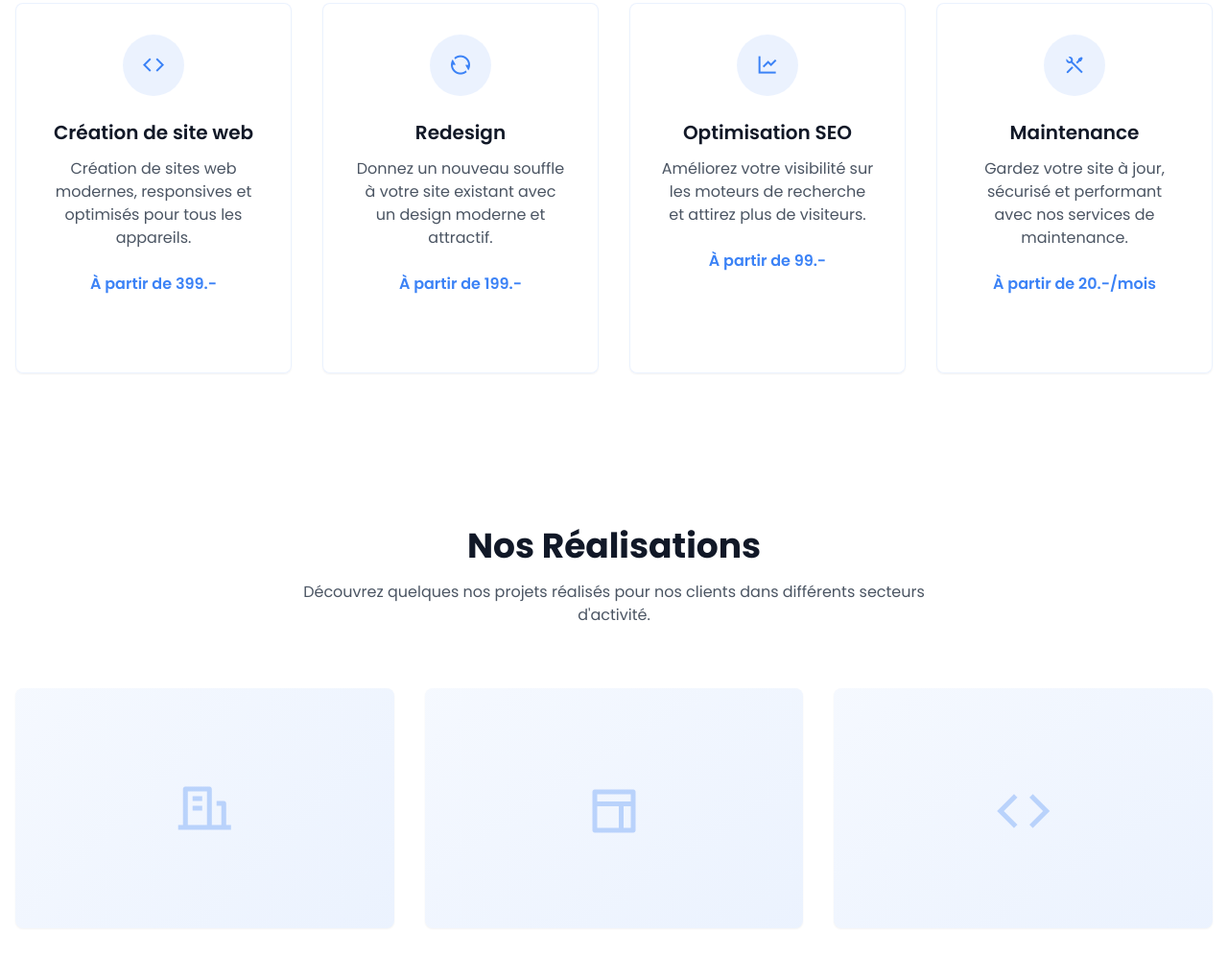
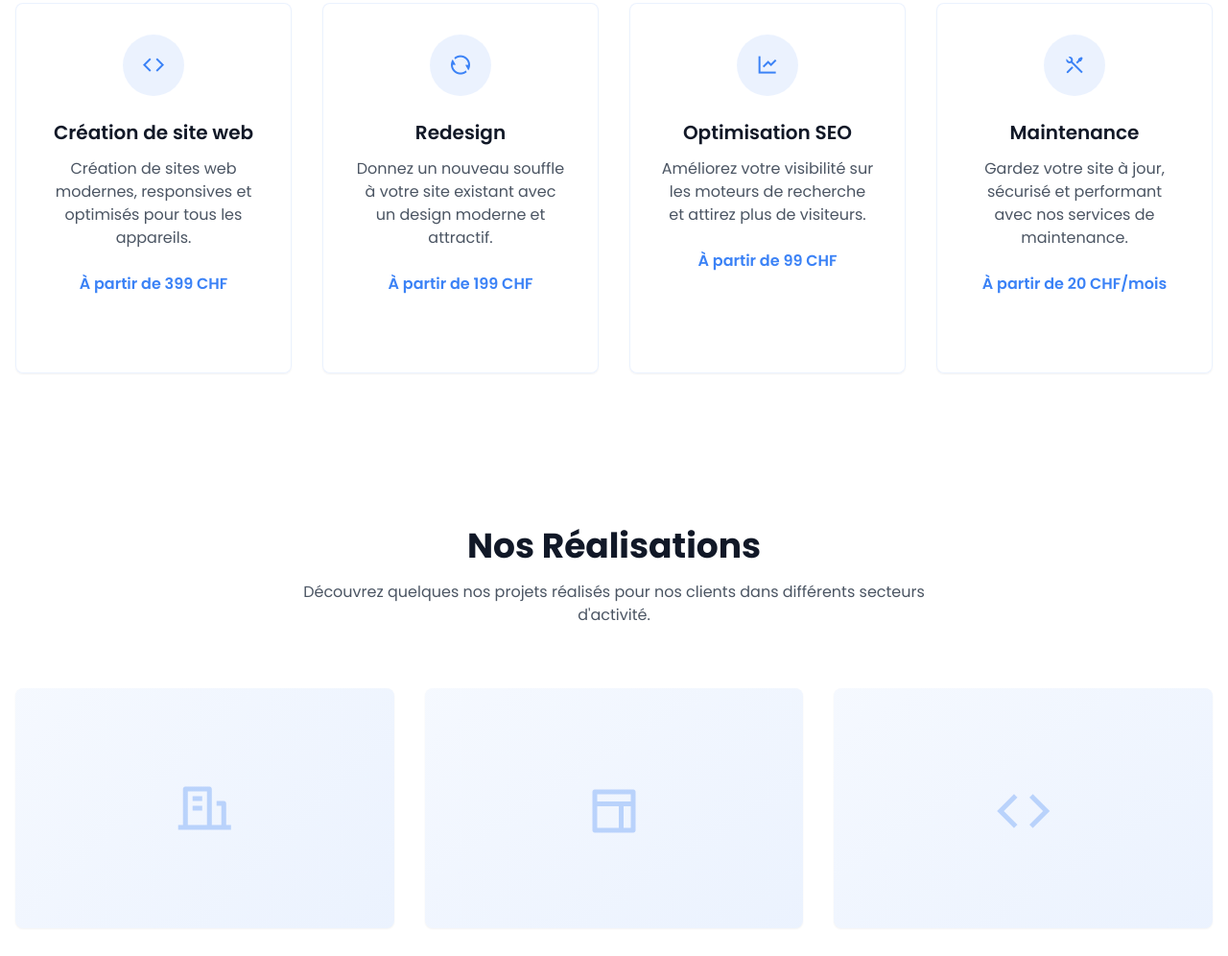
Before and after one commit to Digitariaofficiel/digitaria, a website: page index.html in a window 1280 px wide. Shown: the part 1045-2041 px from the top of the page at 96% size. Drawn offline with nearby package versions, Linux system fonts and the light colour scheme; some packages are replaced by stand-ins of ours; animation ran at ten frames a second; a script that the page names is missing.

Commit message:
version finale

```diff
--- a/index.html
+++ b/index.html
@@ -198,7 +198,7 @@
           <h3 class="text-xl font-semibold text-gray-900 mb-3">Création de site web</h3>
           <p class="text-gray-600 mb-6">Création de sites web modernes, responsives et optimisés pour tous les
             appareils.</p>
-          <p class="text-primary font-semibold mb-2">À partir de 399.-</p>
+          <p class="text-primary font-semibold mb-2">À partir de 399 CHF</p>
           <span class="cta-link">En savoir plus <i class="ri-arrow-right-line"></i></span>
         </div>
         <!-- Service 2 -->
@@ -211,7 +211,7 @@
           <h3 class="text-xl font-semibold text-gray-900 mb-3">Redesign</h3>
           <p class="text-gray-600 mb-6">Donnez un nouveau souffle à votre site existant avec un design moderne et
             attractif.</p>
-          <p class="text-primary font-semibold mb-2">À partir de 199.-</p>
+          <p class="text-primary font-semibold mb-2">À partir de 199 CHF</p>
           <span class="cta-link">En savoir plus <i class="ri-arrow-right-line"></i></span>
         </div>
         <!-- Service 3 -->
@@ -224,7 +224,7 @@
           <h3 class="text-xl font-semibold text-gray-900 mb-3">Optimisation SEO</h3>
           <p class="text-gray-600 mb-6">Améliorez votre visibilité sur les moteurs de recherche et attirez plus de
             visiteurs.</p>
-          <p class="text-primary font-semibold mb-2">À partir de 99.-</p>
+          <p class="text-primary font-semibold mb-2">À partir de 99 CHF</p>
           <span class="cta-link">En savoir plus <i class="ri-arrow-right-line"></i></span>
         </div>
         <!-- Service 4 -->
@@ -237,7 +237,7 @@
           <h3 class="text-xl font-semibold text-gray-900 mb-3">Maintenance</h3>
           <p class="text-gray-600 mb-6">Gardez votre site à jour, sécurisé et performant avec nos services de
             maintenance.</p>
-          <p class="text-primary font-semibold mb-2">À partir de 20.-/mois</p>
+          <p class="text-primary font-semibold mb-2">À partir de 20 CHF/mois</p>
           <span class="cta-link">En savoir plus <i class="ri-arrow-right-line"></i></span>
         </div>
       </div>
```
